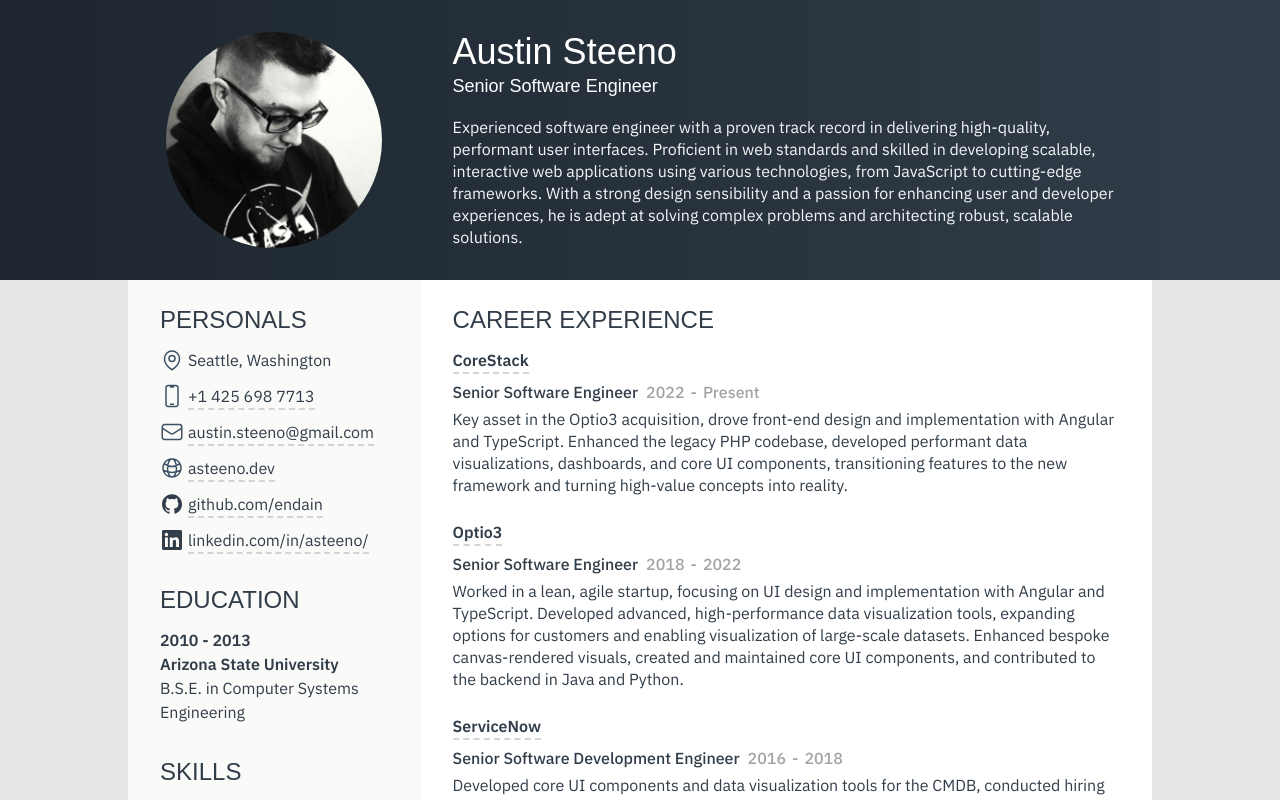
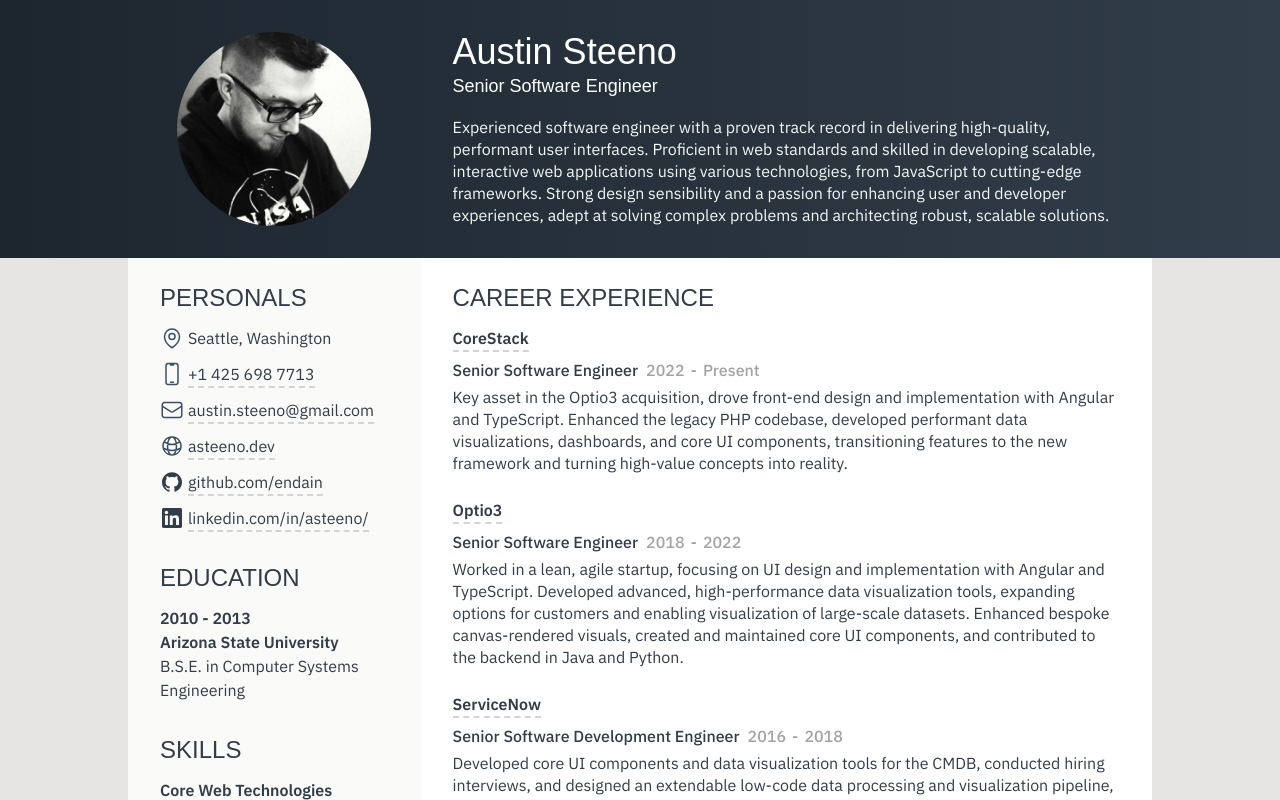
Before and after one commit to Endain/asteeno.dev, a Next.js app: page / in a window 1280 px wide. Shown: the top 800 px of the page. Built offline with nearby package versions, Linux system fonts and the light colour scheme; a web font is replaced by a local one.

Commit message:
Update summary phrasing

```diff
--- a/app/page.tsx
+++ b/app/page.tsx
@@ -32,9 +32,8 @@
                             Experienced software engineer with a proven track record in delivering high-quality,
                             performant user interfaces. Proficient in web standards and skilled in developing scalable,
                             interactive web applications using various technologies, from JavaScript to cutting-edge
-                            frameworks. With a strong design sensibility and a passion for enhancing user and developer
-                            experiences, he is adept at solving complex problems and architecting robust, scalable
-                            solutions.
+                            frameworks. Strong design sensibility and a passion for enhancing user and developer
+                            experiences, adept at solving complex problems and architecting robust, scalable solutions.
                         </div>
                     </div>
                 </div>
```
